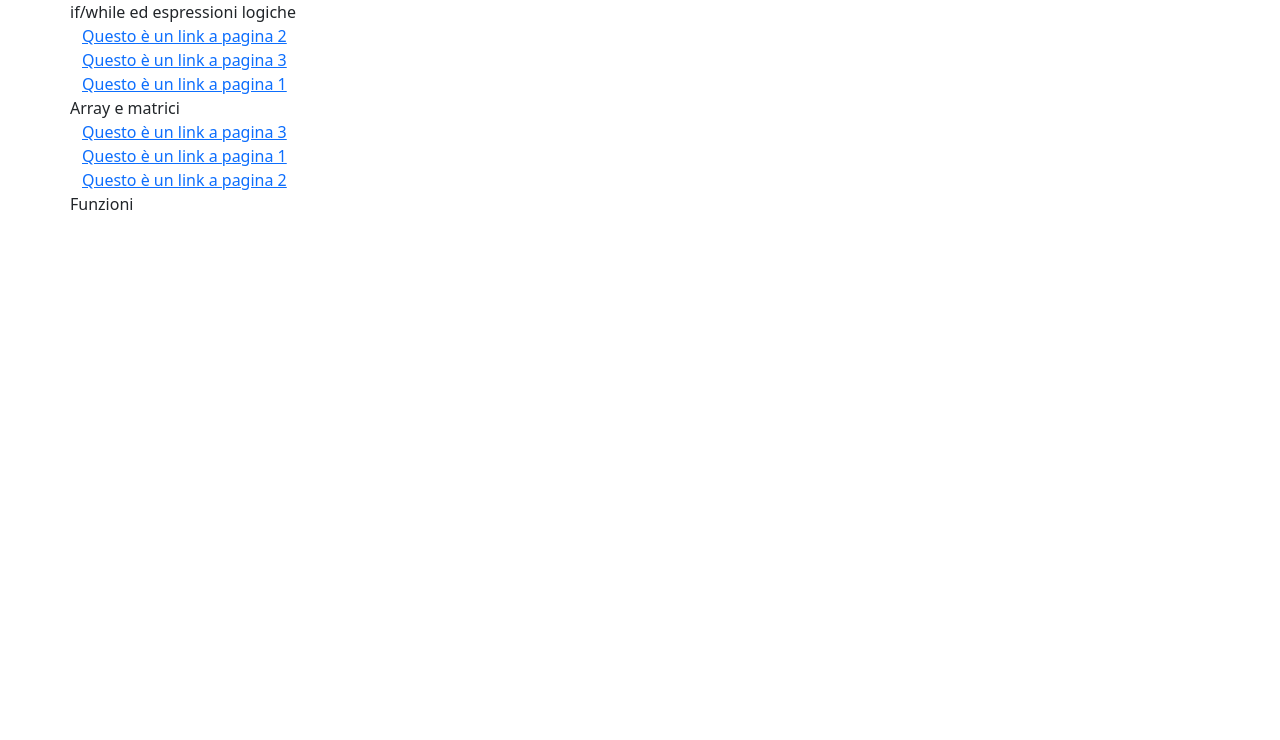
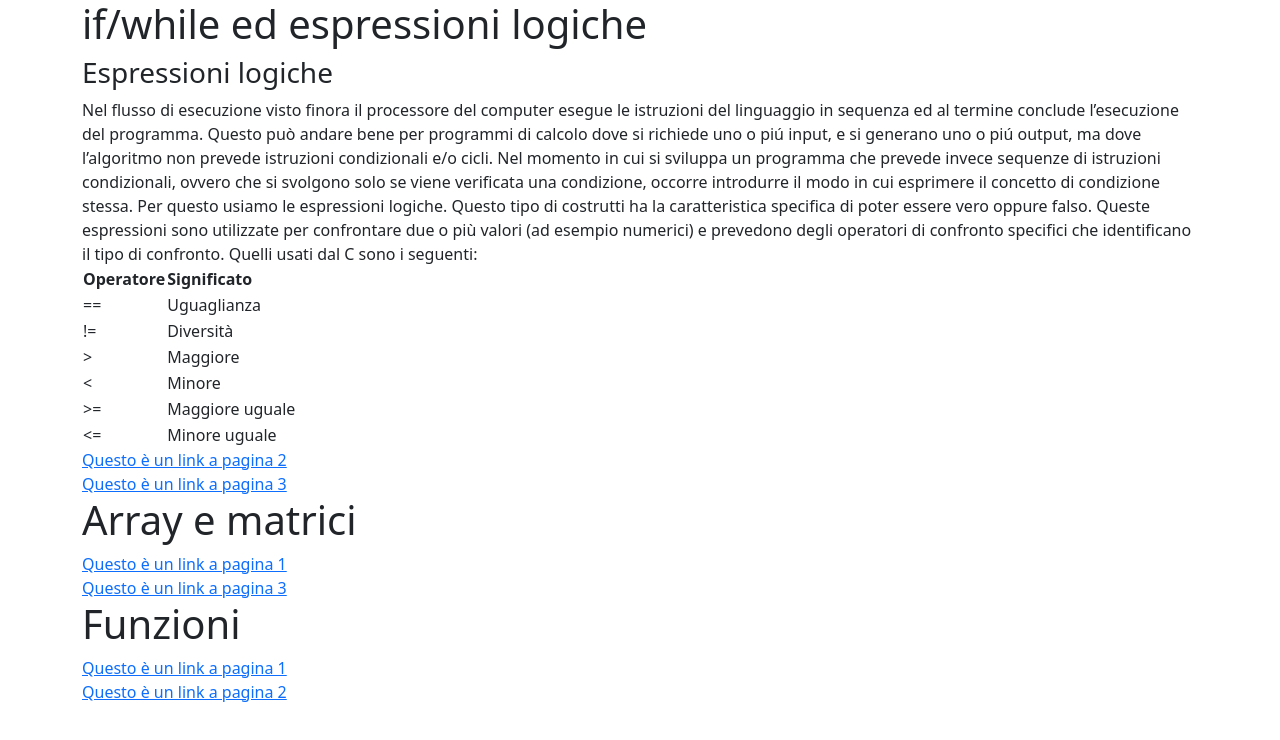
Before and after one commit to diCugno/spa_dicugno, a plain HTML site: page index.html in a window 1280 px wide. Drawn offline with nearby package versions, Linux system fonts and the light colour scheme; a script that the page names is missing.

Commit message:
aggiunta prima pag

```diff
--- a/index.html
+++ b/index.html
@@ -14,19 +14,71 @@
 <body>
    <div id="container" class="container">
       <div id="pagina1" class="page">
-         <div class="row">if/while ed espressioni logiche</div>
+         <div class="row">
+            <h1>if/while ed espressioni logiche</h1>
+        </div>
+        <div>
+            <h3>Espressioni logiche</h3>
+        </div>
+        <div>
+            Nel flusso di esecuzione visto finora il processore del computer esegue le istruzioni del linguaggio in sequenza ed al termine conclude l’esecuzione del programma. Questo può andare bene per programmi di calcolo dove si richiede uno o piú input, e si generano uno o piú output, ma dove l’algoritmo non prevede istruzioni condizionali e/o cicli.
+
+Nel momento in cui si sviluppa un programma che prevede invece sequenze di istruzioni condizionali, ovvero che si svolgono solo se viene verificata una condizione, occorre introdurre il modo in cui esprimere il concetto di condizione stessa.
+
+Per questo usiamo le espressioni logiche. Questo tipo di costrutti ha la caratteristica specifica di poter essere vero oppure falso. Queste espressioni sono utilizzate per confrontare due o più valori (ad esempio numerici) e prevedono degli operatori di confronto specifici che identificano il tipo di confronto. Quelli usati dal C sono i seguenti:
+        </div>
+        <div>
+            <table>
+                <thead>
+                    <tr>
+                        <th>Operatore</th>
+                        <th>Significato</th>
+                    </tr>
+                </thead>
+                <tbody>
+                    <tr>
+                        <td>==</td>
+                        <td>Uguaglianza</td>
+                    </tr>
+                    <tr>
+                        <td>!=</td>
+                        <td>Diversità</td>
+                    </tr>
+                    <tr>
+                        <td>></td>
+                        <td>Maggiore</td>
+                    </tr>
+                    <tr>
+                        <td>&lt;</td>
+                        <td>Minore</td>
+                    </tr>
+                    <tr>
+                        <td>&gt;=</td>
+                        <td>Maggiore uguale</td>
+                    </tr>
+                    <tr>
+                        <td>&lt;=</td>
+                        <td>Minore uguale</td>
+                    </tr>
+                </tbody>
+            </table>
+        </div>
          <div class="row"><a href="#pagina2">Questo è un link a pagina 2</a></div>
          <div class="row"><a href="#pagina3">Questo è un link a pagina 3</a></div>
       </div>
       <div id="pagina2" class="page">
+        <div class="row">
+            <h1>Array e matrici</h1>
+         </div>
          <div class="row"><a href="#pagina1">Questo è un link a pagina 1</a></div>
-         <div class="row">Array e matrici</div>
          <div class="row"><a href="#pagina3">Questo è un link a pagina 3</a></div>
       </div>
       <div id="pagina3" class="page">
+         <div class="row">
+            <h1>Funzioni</h1>
+         </div>
          <div class="row"><a href="#pagina1">Questo è un link a pagina 1</a></div>
          <div class="row"><a href="#pagina2">Questo è un link a pagina 2</a></div>
-         <div class="row">Funzioni</div>
       </div>
    </div>
    <script type="module" src="./script.js"></script>
```
